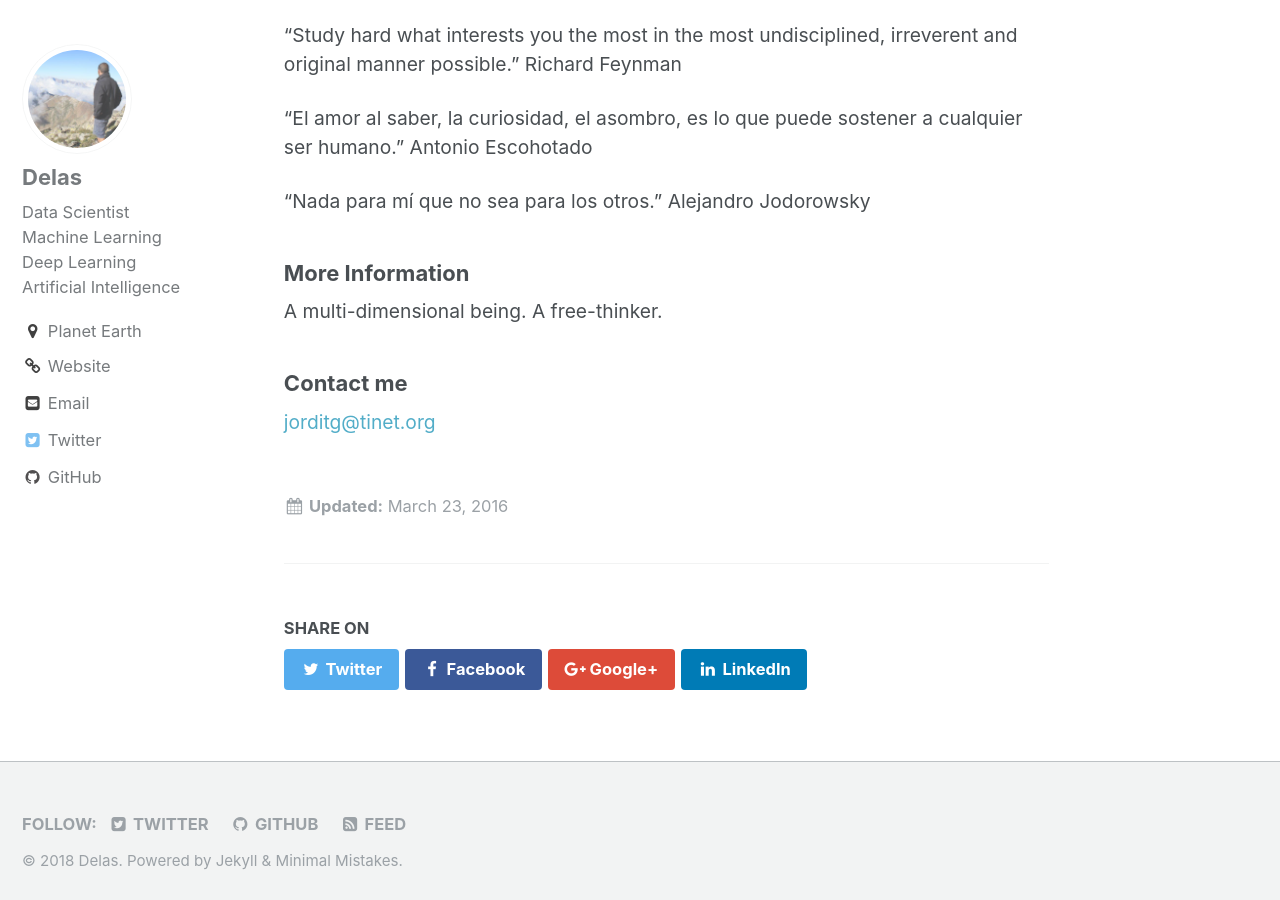
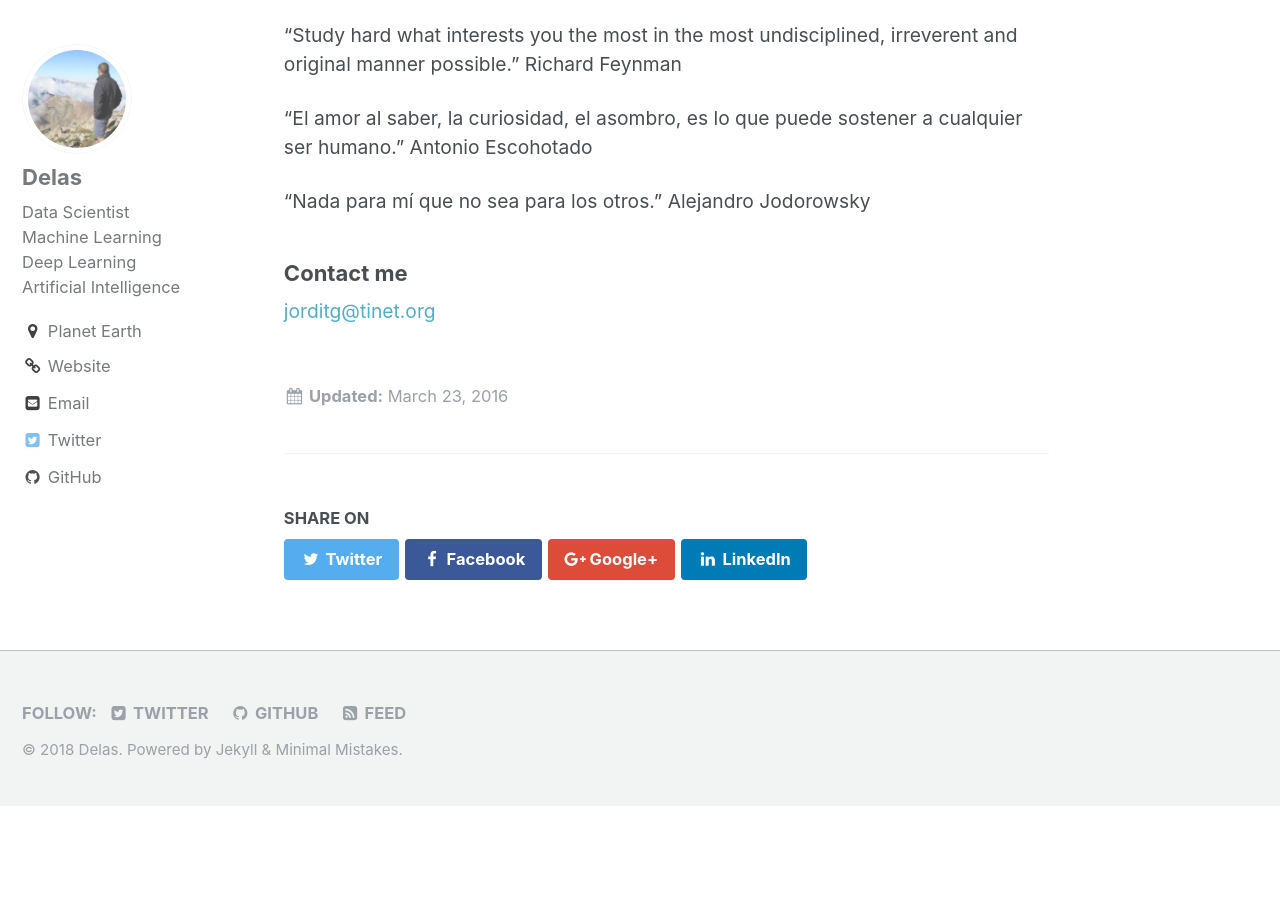
Before and after one commit to jorditg/jorditg.github.io, a Jekyll site: the page built from about.md, in a window 1280 px wide and 900 px high, scrolled down 563 px. Built offline with Jekyll 4.4.1, drawn with Linux system fonts in a browser that asks for light colours; after the commit the page ends 1369 px from its top, so only the background shows below that.

Commit message:
Update about.md

```diff
--- a/about.md
+++ b/about.md
@@ -26,10 +26,6 @@ Antonio Escohotado
 Alejandro Jodorowsky
 
 
-### More Information
-
-A multi-dimensional being. A free-thinker.
-
 ### Contact me
 
 [jorditg@tinet.org](mailto:jorditg@tinet.org)
```
